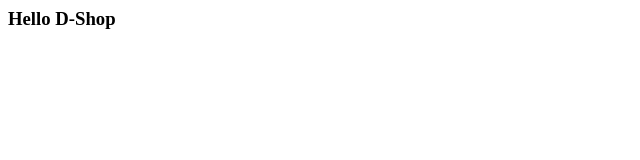
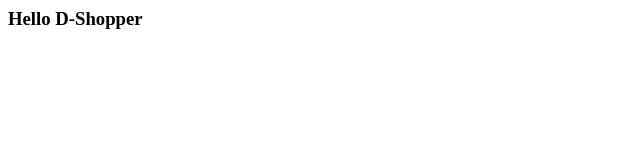
Before and after one commit to mabramine/Hello, a plain HTML site: page index.html in a window 1280 px wide. Shown: the full height of the page, 0-640 px from the left. Drawn offline with Linux system fonts and the light colour scheme.

Commit message:
change text

```diff
--- a/index.html
+++ b/index.html
@@ -1 +1 @@
-<h3>Hello D-Shop</h3>
+<h3>Hello D-Shopper</h3>
```
